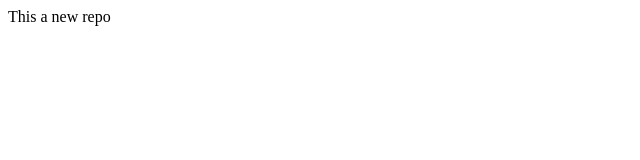
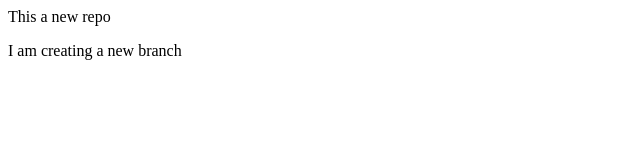
Before and after one commit to muhammadmosid/localrepo, a plain HTML site: page index.html in a window 1280 px wide. Shown: the whole page, without its empty margins (0-640 px from the left). Drawn offline with Linux system fonts and the light colour scheme.

Commit message:
add new feature

```diff
--- a/index.html
+++ b/index.html
@@ -1 +1,4 @@
 <p>This a new repo</p>
+<p>
+    I am creating a new branch
+</p>
```
